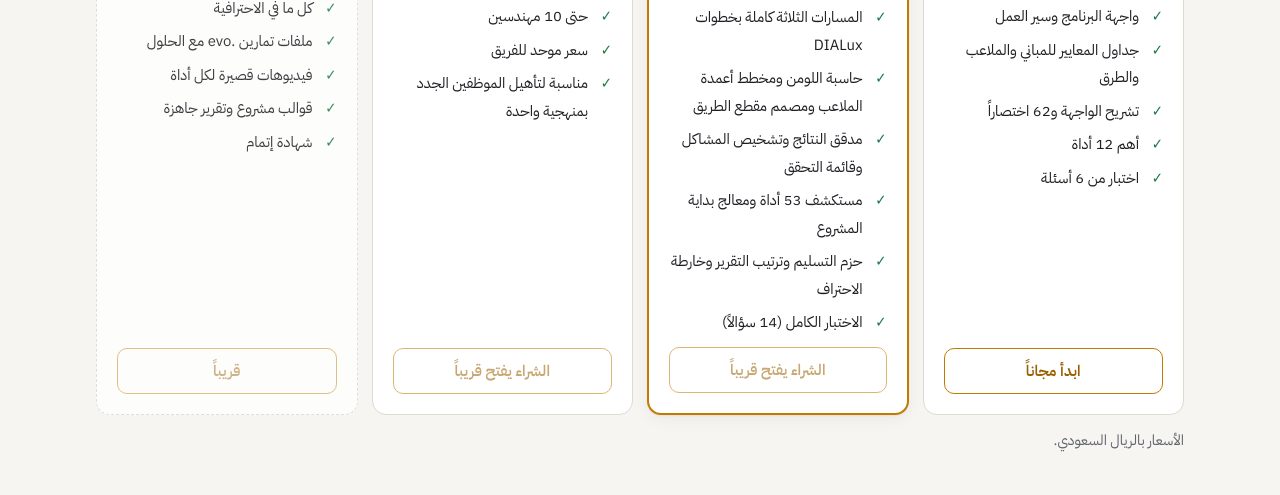
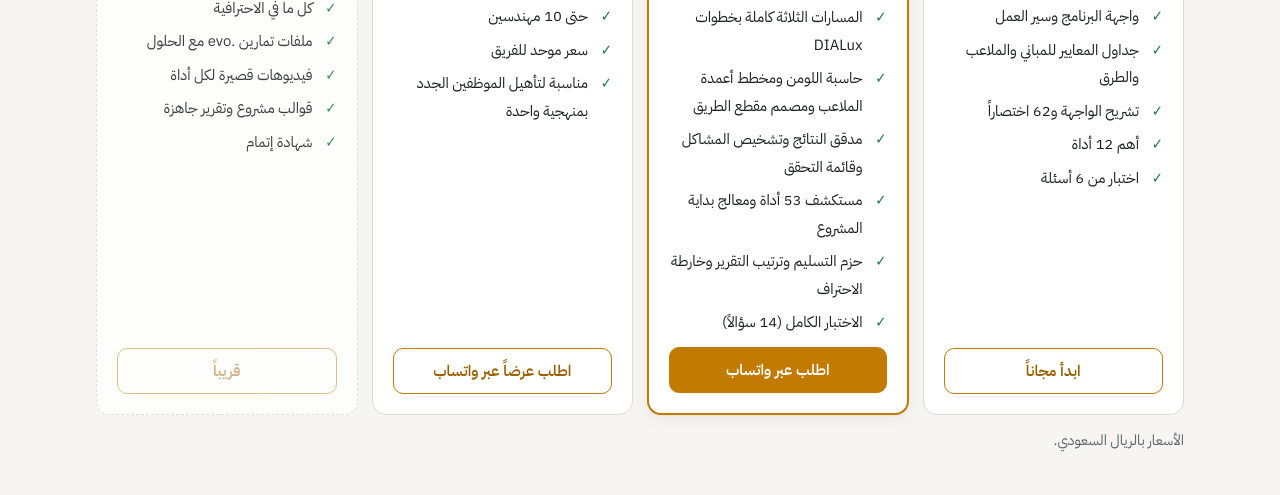
Before and after one commit to abdullahH15/electrical-interactive, a plain HTML site: page pricing.html in a window 1280 px wide. Shown: the part 445-940 px from the top of the page. Drawn offline with Linux system fonts and the light colour scheme.

Commit message:
Enable WhatsApp ordering on the pricing page
Buy buttons open a WhatsApp chat with a ready message per plan until a
store link is set in config.js; contact section shows the number.

Co-Authored-By: Claude Opus 5.5 <noreply@anthropic.com>

```diff
--- a/assets/config.js
+++ b/assets/config.js
@@ -1,16 +1,17 @@
 /* ===== إعدادات البيع: عدّل هنا فقط =====
    - الأسعار بالريال السعودي.
    - ضع رابط الشراء من متجرك (سلة، زد، أو أي بوابة دفع) في buyUrl.
-     إذا تركته فارغاً يظهر الزر "الشراء يفتح قريباً".
+     إذا تركته فارغاً ويوجد رقم واتساب، يفتح الزر محادثة واتساب برسالة waText الجاهزة.
+     وإذا لم يوجد رابط ولا رقم يظهر الزر "الشراء يفتح قريباً".
    - enabled: false تعرض الخطة كـ "قريباً" بدون زر شراء. */
 window.SITE = {
   brand: "تفاعل مع الهندسة الكهربائية",
   currency: "ر.س",
   contact: {
-    whatsapp: "",   // مثال: "9665XXXXXXXX" بدون + أو مسافات
-    email: ""       // مثال: "sales@example.com"
+    whatsapp: "966597703123",   // بالصيغة الدولية بدون + أو مسافات
+    email: ""                   // مثال: "sales@example.com"
   },
-  delivery: "بعد إتمام الدفع تصلك طريقة الوصول للنسخة الاحترافية مع تعليمات الاستخدام.",
+  delivery: "اضغط زر الشراء فتنفتح محادثة واتساب برسالة جاهزة. نرسل لك طريقة الدفع، وبعد إتمامه يصلك ملف النسخة الاحترافية مع تعليمات الاستخدام.",
   plans: [
     {
       id: "free", name: "المجانية", price: 0, period: "", enabled: true, featured: false,
@@ -19,12 +20,14 @@ window.SITE = {
     },
     {
       id: "pro", name: "الاحترافية", price: 249, period: "دفعة واحدة", enabled: true, featured: true, badge: "الأكثر طلباً",
-      buyUrl: "", cta: "اشترِ الآن",
+      buyUrl: "", cta: "اطلب عبر واتساب",
+      waText: "السلام عليكم، أرغب في شراء النسخة الاحترافية من منصة تفاعل مع الهندسة الكهربائية (249 ر.س دفعة واحدة).",
       features: ["كل ما في المجانية", "المسارات الثلاثة كاملة بخطوات DIALux", "حاسبة اللومن ومخطط أعمدة الملاعب ومصمم مقطع الطريق", "مدقق النتائج وتشخيص المشاكل وقائمة التحقق", "مستكشف 53 أداة ومعالج بداية المشروع", "حزم التسليم وترتيب التقرير وخارطة الاحتراف", "الاختبار الكامل (14 سؤالاً)"]
     },
     {
       id: "company", name: "الشركات", price: 2900, period: "سنوياً", enabled: true, featured: false,
-      buyUrl: "", cta: "اطلب عرضاً لشركتك",
+      buyUrl: "", cta: "اطلب عرضاً عبر واتساب",
+      waText: "السلام عليكم، أرغب في عرض سعر لخطة الشركات من منصة تفاعل مع الهندسة الكهربائية (2,900 ر.س سنوياً حتى 10 مهندسين). اسم الشركة: … وعدد المهندسين: …",
       features: ["كل ما في الاحترافية", "حتى 10 مهندسين", "سعر موحد للفريق", "مناسبة لتأهيل الموظفين الجدد بمنهجية واحدة"]
     },
     {
--- a/pricing.html
+++ b/pricing.html
@@ -107,11 +107,15 @@
   $("#footBrand").textContent = S.brand;
   $("#deliveryText").textContent = S.delivery;
   const esc = (t) => String(t).replace(/[&<>"]/g, c => ({ "&": "&amp;", "<": "&lt;", ">": "&gt;", '"': "&quot;" }[c]));
+  const wa = ((S.contact || {}).whatsapp || "").replace(/\D/g, "");
+  const waLink = (text) => `https://wa.me/${wa}${text ? "?text=" + encodeURIComponent(text) : ""}`;
   $("#plans").innerHTML = S.plans.map(p => {
     const price = p.price === 0 ? "0" : Number(p.price).toLocaleString("en-US");
+    const cls = `btn${p.featured ? "" : " ghost"}`;
     let btn;
     if (!p.enabled) btn = `<span class="btn ghost" aria-disabled="true">قريباً</span>`;
-    else if (p.buyUrl) btn = `<a class="btn${p.featured ? "" : " ghost"}" href="${esc(p.buyUrl)}"${/^https?:/.test(p.buyUrl) ? ' target="_blank" rel="noopener"' : ""}>${esc(p.cta)}</a>`;
+    else if (p.buyUrl) btn = `<a class="${cls}" href="${esc(p.buyUrl)}"${/^https?:/.test(p.buyUrl) ? ' target="_blank" rel="noopener"' : ""}>${esc(p.cta)}</a>`;
+    else if (wa && p.price > 0) btn = `<a class="${cls}" href="${esc(waLink(p.waText || ""))}" target="_blank" rel="noopener">${esc(p.cta)}</a>`;
     else btn = `<span class="btn ghost" aria-disabled="true">الشراء يفتح قريباً</span>`;
     return `<div class="plan${p.featured ? " featured" : ""}${p.enabled ? "" : " soon"}">
       ${p.badge ? `<span class="badge">${esc(p.badge)}</span>` : ""}${!p.enabled ? `<span class="badge" style="background:var(--muted)">قريباً</span>` : ""}
@@ -122,7 +126,7 @@
   }).join("");
   const c = S.contact || {};
   const parts = [];
-  if (c.whatsapp) parts.push(`<a class="btn" href="https://wa.me/${encodeURIComponent(c.whatsapp)}" target="_blank" rel="noopener">واتساب</a>`);
+  if (wa) parts.push(`<a class="btn" href="${esc(waLink("السلام عليكم، لدي استفسار عن منصة " + S.brand + "."))}" target="_blank" rel="noopener">راسلنا على واتساب</a><span>الرقم: <code class="ltr">+${wa}</code></span>`);
   if (c.email) parts.push(`<span>البريد: <code>${esc(c.email)}</code></span>`);
   if (parts.length) { $("#contactBox").innerHTML = parts.join(""); $("#contactSec").hidden = false; }
 })();
```
